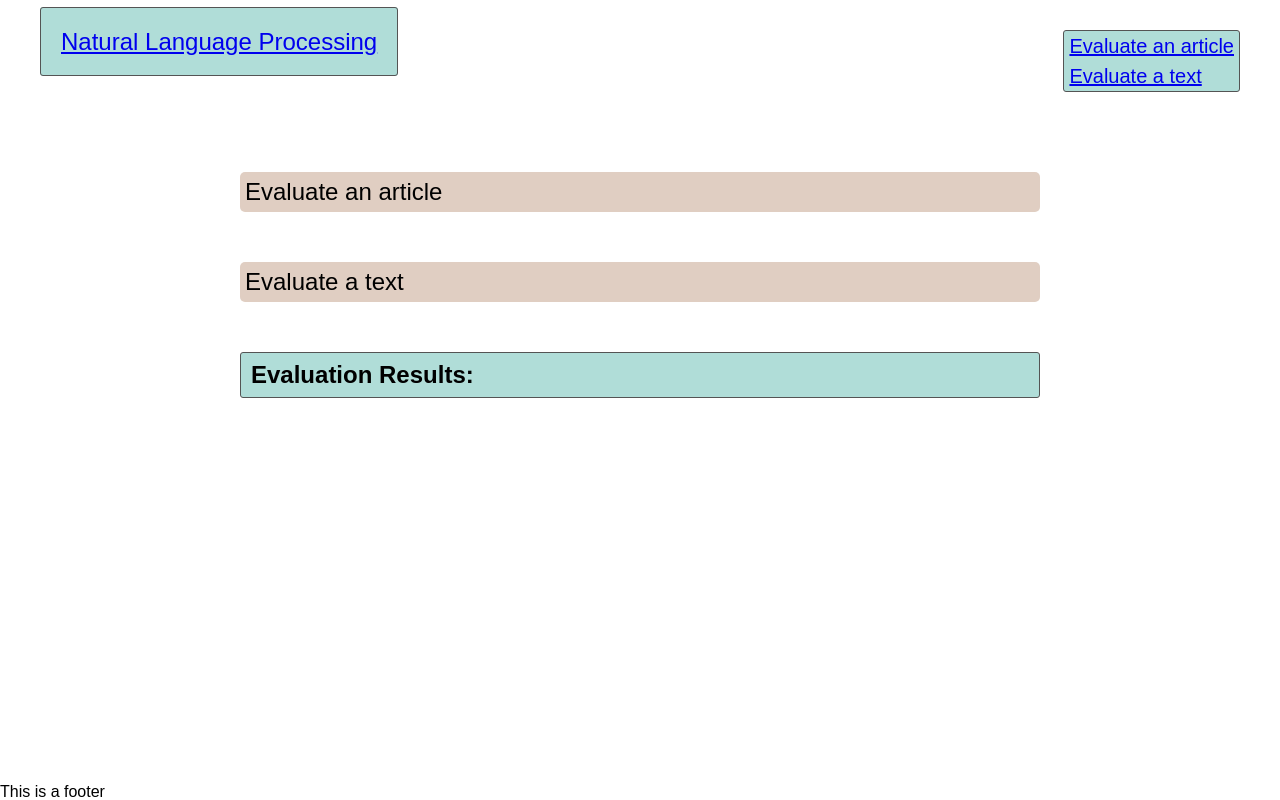
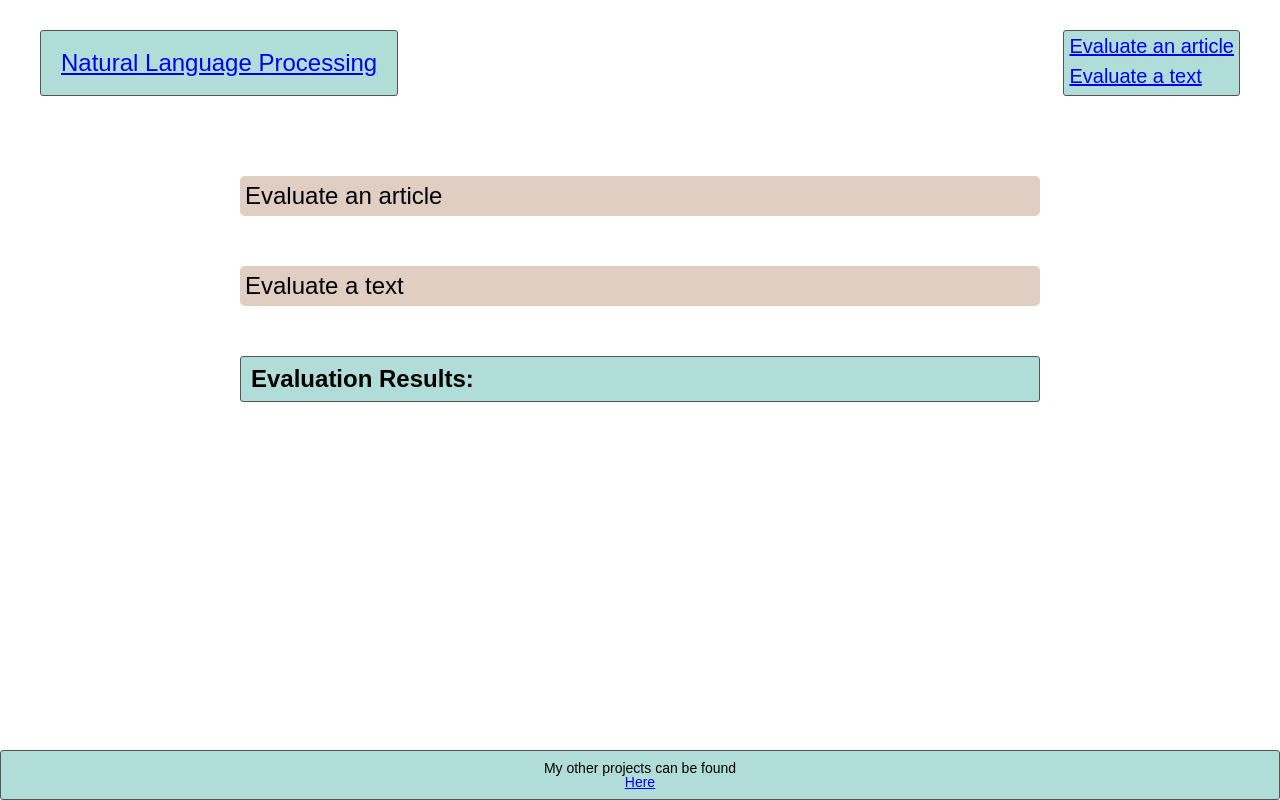
Before and after one commit to nmarkevich/evaluate-news-nlp, a website built with webpack: page src/client/views/index.html in a window 1280 px wide. Built offline with nearby package versions, Linux system fonts and the light colour scheme.

Commit message:
feat: Updating the footer

```diff
--- a/src/client/styles/footer.scss
+++ b/src/client/styles/footer.scss
@@ -0,0 +1,10 @@
+footer {
+    display: flex;
+    flex-direction: column;
+    align-items: center;
+    padding: 10px;
+    font-size: 14px;
+    background-color: #b0ddd8;
+    border: 1px solid #545454;
+    border-radius: 3px;
+}
--- a/src/client/styles/header.scss
+++ b/src/client/styles/header.scss
@@ -17,7 +17,7 @@ header {
     font-size: 20px;
 }
 
-#logo {
+.logo {
     padding: 20px;
     font-size: 24px;
     background-color: #b0ddd8;
--- a/src/client/views/index.html
+++ b/src/client/views/index.html
@@ -8,8 +8,8 @@
     <body>
 
         <header>
-            <div class="">
-                <a href="#" id="logo"> Natural Language Processing </a>
+            <div class="logo">
+                <a href="#"> Natural Language Processing </a>
             </div>
             <div class="nav_menu">
                 <ul>
@@ -50,7 +50,8 @@
         </main>
 
         <footer>
-            <p>This is a footer</p>
+            <p>My other projects can be found</p>
+            <a href="https://github.com/nmarkevich">Here</a>
         </footer>
 
         <script>
```
